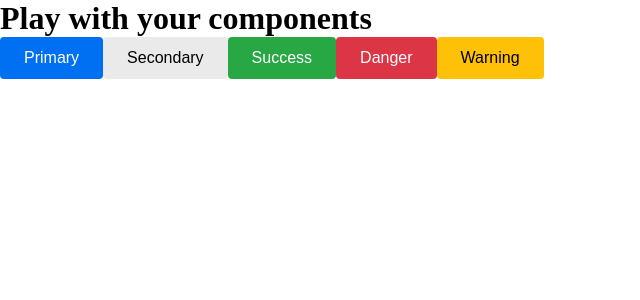
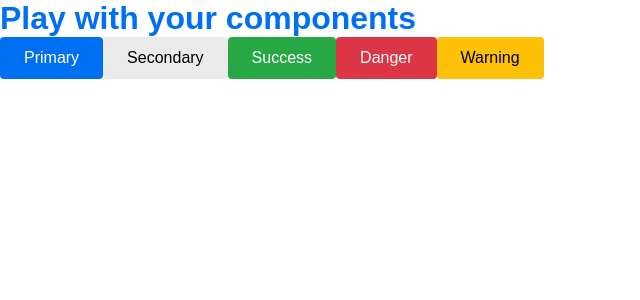
Before and after one commit to servelocal/customer-website, a Next.js app: page /playground in a window 1280 px wide. Shown: the top 300 px of the page, without its empty margins (0-640 px from the left). Built offline with nearby package versions, Linux system fonts and the light colour scheme.

Commit message:
DEV-13 styled-components theme provider

```diff
--- a/src/app/layout.tsx
+++ b/src/app/layout.tsx
@@ -1,7 +1,12 @@
+'use client';
+
 import type { Metadata } from 'next';
 import localFont from 'next/font/local';
 import './globals.css';
 import StyledComponentsRegistry from '@/lib/registery';
+import { ThemeProvider } from 'styled-components';
+import { theme } from '@styles/theme';
+import { GlobalStyle } from '@styles/globalStyles';
 
 const geistSans = localFont({
   src: './fonts/GeistVF.woff',
@@ -27,7 +32,12 @@ export default function RootLayout({
   return (
     <html lang="en">
       <body className={`${geistSans.variable} ${geistMono.variable}`}>
-        <StyledComponentsRegistry>{children}</StyledComponentsRegistry>
+        <StyledComponentsRegistry>
+          <ThemeProvider theme={theme}>
+            <GlobalStyle />
+            {children}
+          </ThemeProvider>
+        </StyledComponentsRegistry>
       </body>
     </html>
   );
--- /dev/null
+++ b/src/styles/globalStyles.ts
@@ -0,0 +1,11 @@
+import { createGlobalStyle } from 'styled-components';
+import { theme } from './theme';
+
+export const GlobalStyle = createGlobalStyle`
+  body {
+    font-family: ${theme.fonts.body};
+    color: ${theme.colors.primary};
+    margin: 0;
+    padding: 0;
+  }
+`;
--- /dev/null
+++ b/src/styles/theme.ts
@@ -0,0 +1,14 @@
+export const theme = {
+  colors: {
+    primary: '#0070f3',
+    secondary: '#eaeaea',
+    success: '#28a745',
+    danger: '#dc3545',
+    warning: '#ffc107',
+  },
+  fonts: {
+    body: 'Arial, sans-serif',
+    heading: 'Georgia, serif',
+  },
+  // Add other theme properties as needed
+};
```
